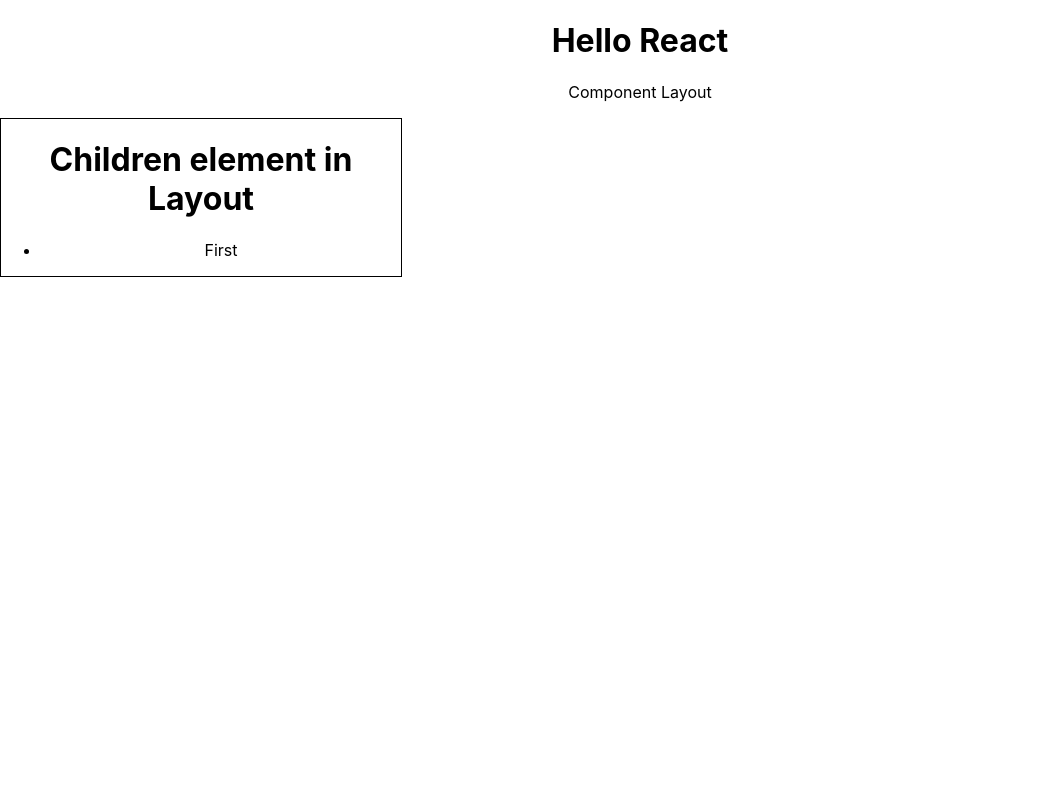
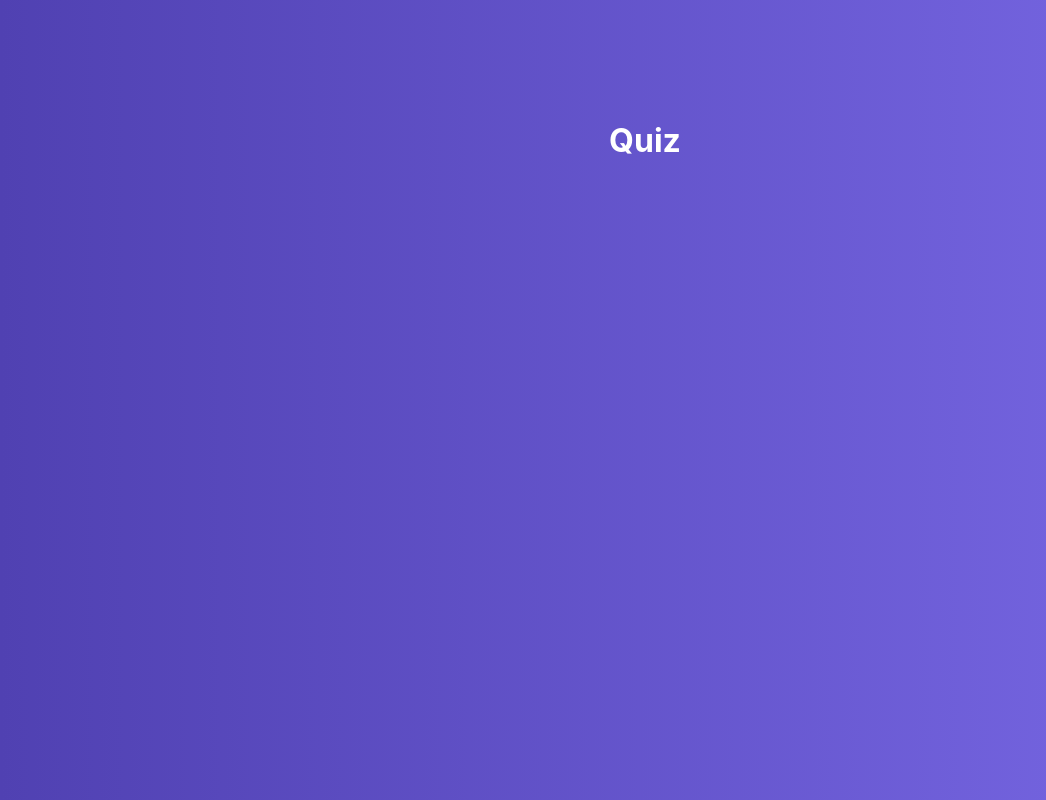
Before and after one commit to IT-Preacher/React-questions, a React app: page / in a window 1280 px wide. Shown: the whole page, without its empty margins (0-1046 px from the left). Built offline with nearby package versions, Linux system fonts and the light colour scheme.

Commit message:
Container Quiz and component ActiveQuiz

```diff
--- a/src/App.js
+++ b/src/App.js
@@ -1,18 +1,13 @@
 import React from 'react';
 import './App.css';
-import Layout from './hoc/Layout/Layout.js'
+import Layout from './hoc/Layout/Layout.js';
+import Quiz from './containers/Quiz/Quiz.js';
 
 function App() {
   return (
     <div className="App">
-      <h1>Hello React</h1>
       <Layout>
-        <div style={{width: 400, border: '1px solid black'}}>
-          <h1>Children element in Layout</h1>
-            <ul>
-                <li>First</li>
-            </ul>
-        </div>
+        <Quiz />
       </Layout>
     </div>
   );
--- /dev/null
+++ b/src/components/ActiveQuiz/ActiveQuiz.css
@@ -0,0 +1,3 @@
+.ActiveQuiz {
+
+}
--- /dev/null
+++ b/src/containers/Quiz/Quiz.css
@@ -0,0 +1,14 @@
+.Quiz {
+  color: red;
+  display: flex;
+  justify-content: center;
+  padding-top: 100px;
+  flex-grow: 1;
+  width: 100%;
+  background: linear-gradient(90deg, #5041b2 0%, #7969e6 100%);
+}
+
+.Quiz h1 {
+  color: #fff;
+  margin-left: 10px;
+}
--- /dev/null
+++ b/src/containers/Quiz/Quiz.js
@@ -0,0 +1,18 @@
+import React, {Component} from 'react';
+import './Quiz.css';
+/*import classes from './Quiz.css';
+className={classes.Quiz}*/
+
+export default class Quize extends Component {
+  state = {
+    quiz: [],
+  }
+
+  render(){
+    return(
+      <div className="Quiz">
+        <h1>Quiz</h1>
+      </div>
+    )
+  }
+}
--- a/src/hoc/Layout/Layout.css
+++ b/src/hoc/Layout/Layout.css
@@ -2,6 +2,7 @@
   height: 100vh;
   display: flex;
   flex-direction: column;
+  background-color: blue;
 }
 
 .Layout main {
--- a/src/hoc/Layout/Layout.js
+++ b/src/hoc/Layout/Layout.js
@@ -1,8 +1,11 @@
 import React from 'react';
+import './Layout.css';
+import classes from './Layout.css';
+/*className={classes.Layout}*/
+
 export default function Layout (props) {
   return(
-    <div>
-      <p>Component Layout</p>
+    <div className="Layout">
       <main>
         {props.children}
       </main>
```
Also changed, not shown: src/components/ActiveQuiz/ActiveQuiz.js (added, +13 -0 lines).
